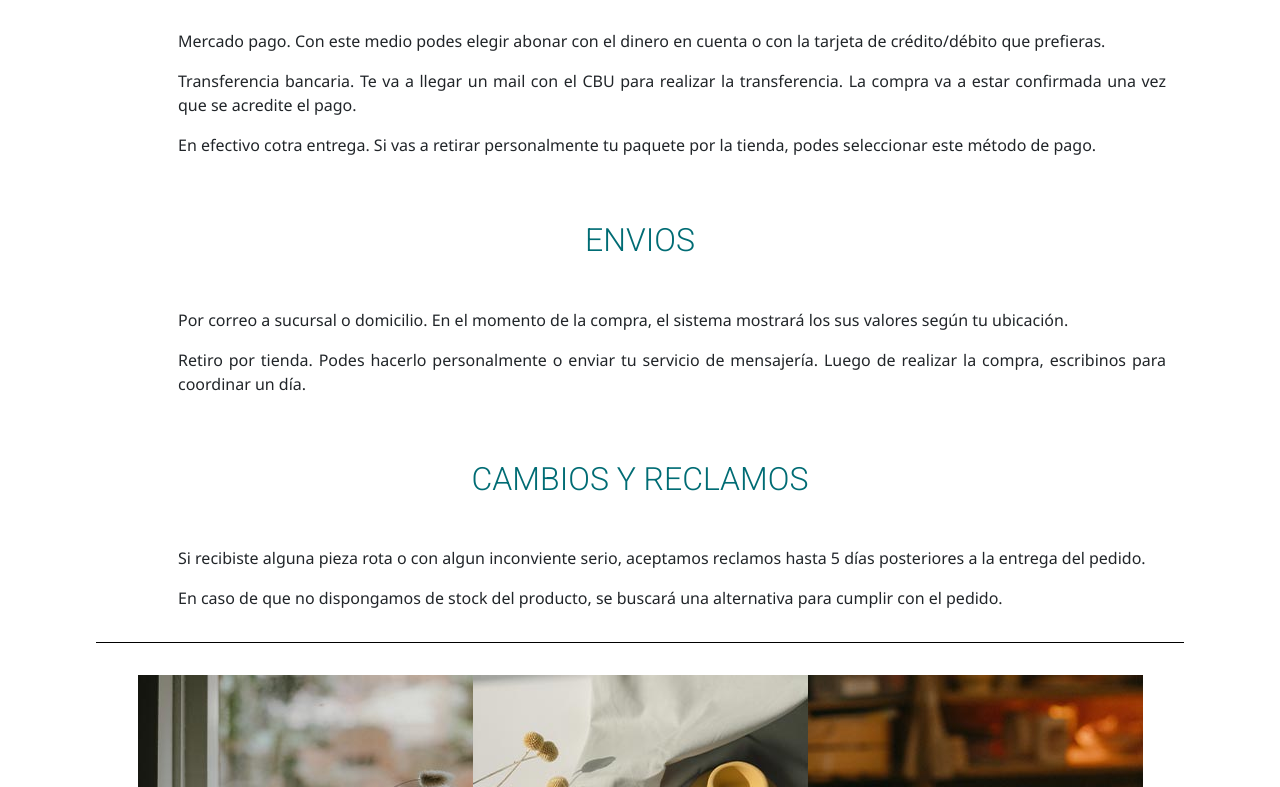
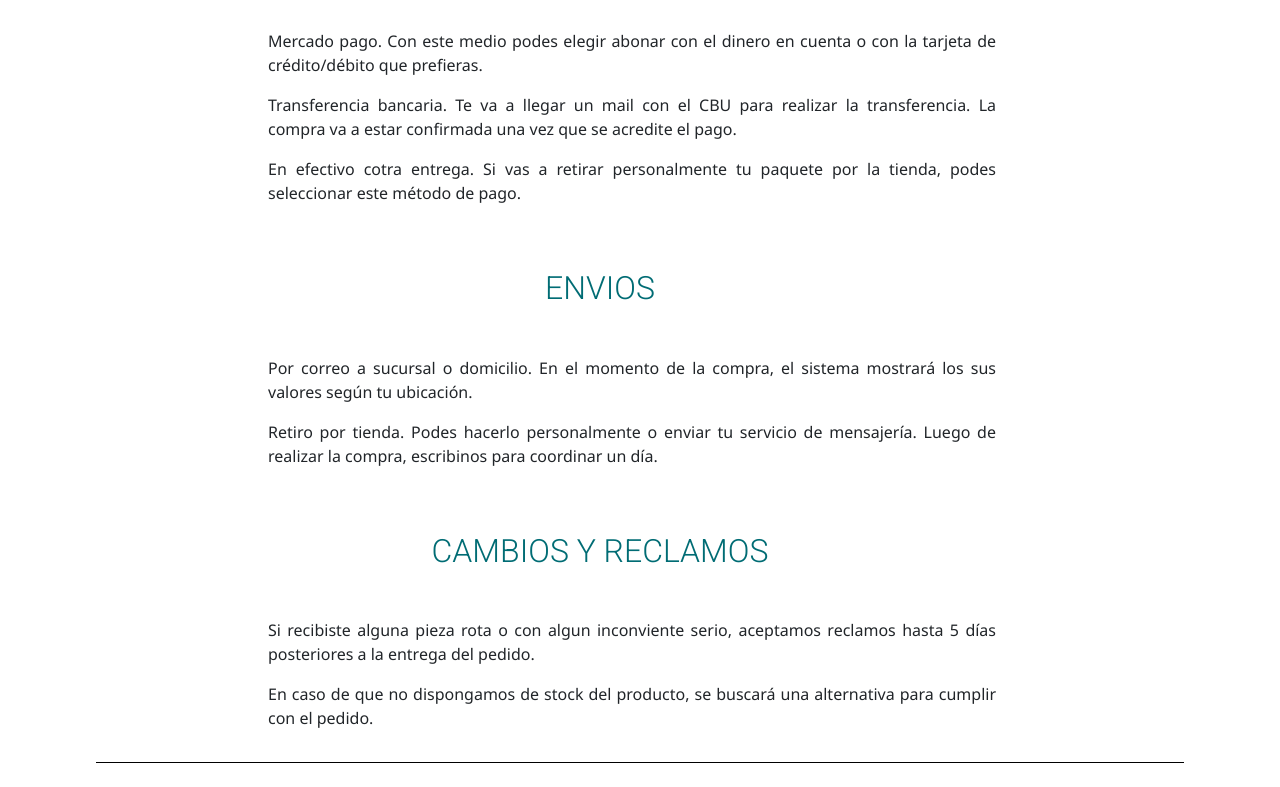
Before and after one commit to LaraCennamo/LaraCennamo-GIT, a plain HTML site: page proyecto-lara/pages/preguntas.html in a window 1280 px wide. Shown: the part 706-1493 px from the top of the page. Drawn offline with nearby package versions, Linux system fonts and the light colour scheme.

Commit message:
detalles

```diff
--- a/proyecto-lara/pages/preguntas.html
+++ b/proyecto-lara/pages/preguntas.html
@@ -76,7 +76,7 @@
 
     <!-- Preguntas frecuentes -->
 
-    <section class="informacion2">
+    <section class="informacion2 preguntas">
         <div class="container col-sm-8 col-md-8 col-xl-12">
         <div>
             <h2 class="informacion__titulo">MEDIOS DE PAGO</h2>
```
